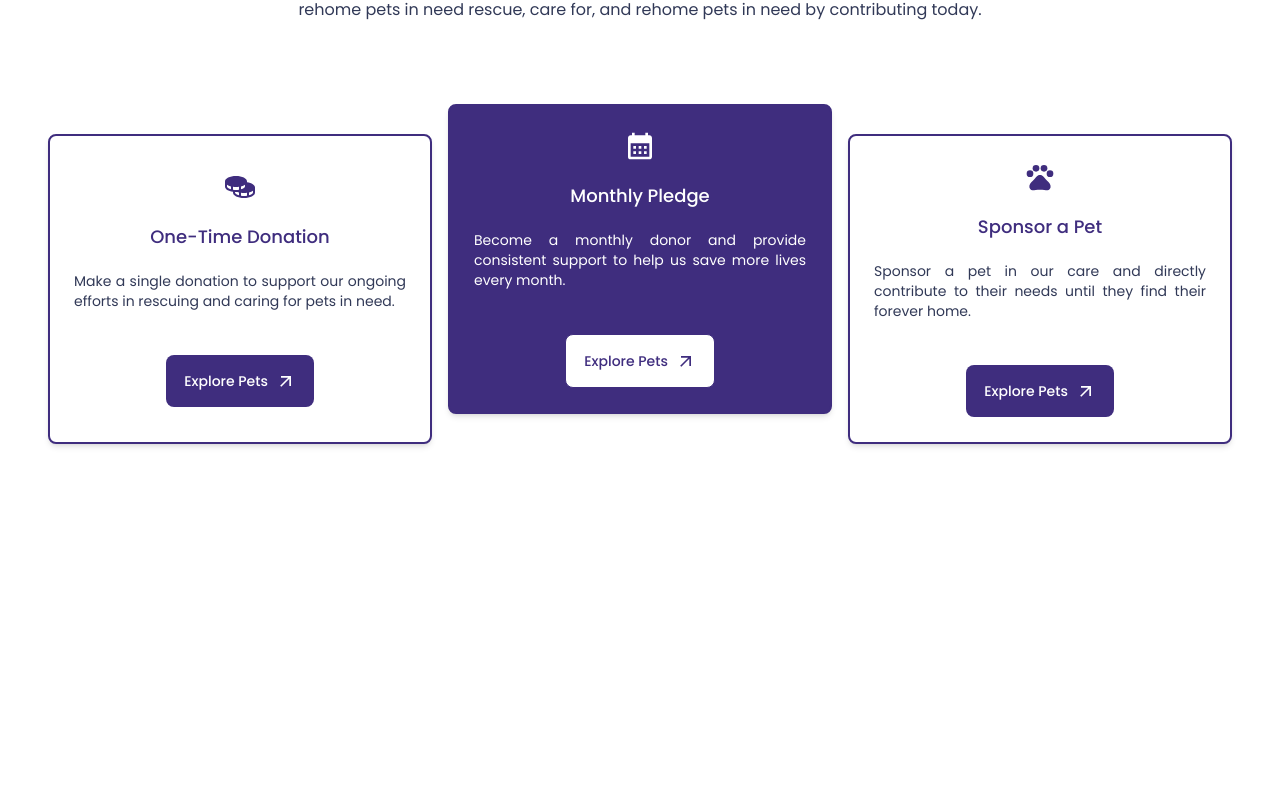
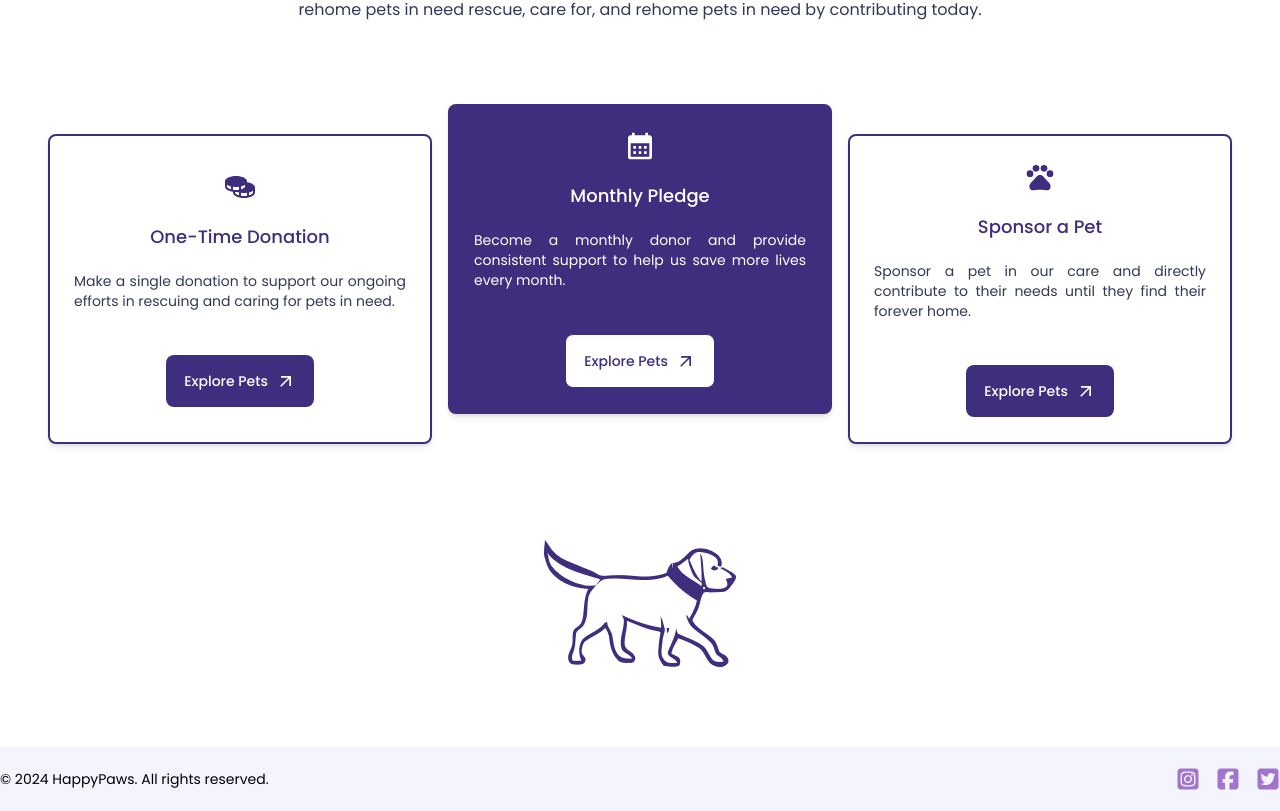
Before and after one commit to LeslieZT/pet-adoption-app, a React (Vite) app: page / in a window 1280 px wide. Shown: the part 1888-2699 px from the top of the page. Before the commit the page ends 2412 px from the top, so only its background shows below. Built offline with nearby package versions, Linux system fonts and the light colour scheme.

Commit message:
feat: add footer

```diff
--- a/src/App.tsx
+++ b/src/App.tsx
@@ -1,12 +1,15 @@
 import { Outlet } from "react-router-dom";
 import "./App.css";
 import { NavbarApp } from "./components/Navbar/Navbar";
+import { FooterApp } from "./components/Footer/Footer";
+
 
 function App() {
   return (
     <>
       <NavbarApp />
       <Outlet />
+      <FooterApp />
     </>
   );
 }
--- /dev/null
+++ b/src/components/Footer/Footer.tsx
@@ -0,0 +1,24 @@
+import { FaSquareInstagram, FaSquareFacebook, FaSquareTwitter } from "react-icons/fa6";
+import { Paragraph } from "../Typography";
+
+export const FooterApp: React.FC = () => {
+  return (
+    <footer className="bg-pastel-lilac-light">
+      <div className="flex justify-between items-center mx-auto min-w-[300px] max-w-screen-2xl  h-16 ">
+
+          <Paragraph
+            color="secondary"
+            size="small"
+          >
+            © 2024 HappyPaws. All rights reserved.
+          </Paragraph>
+
+        <div className="flex items-center justify-center gap-4 text-lavender-purple text-2xl">
+          <FaSquareInstagram />
+          <FaSquareFacebook />
+          <FaSquareTwitter />
+        </div>
+      </div>
+    </footer>
+  );
+};
--- a/src/components/Home/DonateSection.tsx
+++ b/src/components/Home/DonateSection.tsx
@@ -32,6 +32,7 @@ export const DonateSection: React.FC = () => {
           icon="sponsor"
         />
       </div>
+      <img src='./src/assets/dog-icon.png' alt='dog-icon' className="mt-16"/>
     </section>
   );
 };
```
Also changed, not shown: src/assets/dog-icon.png (added).
